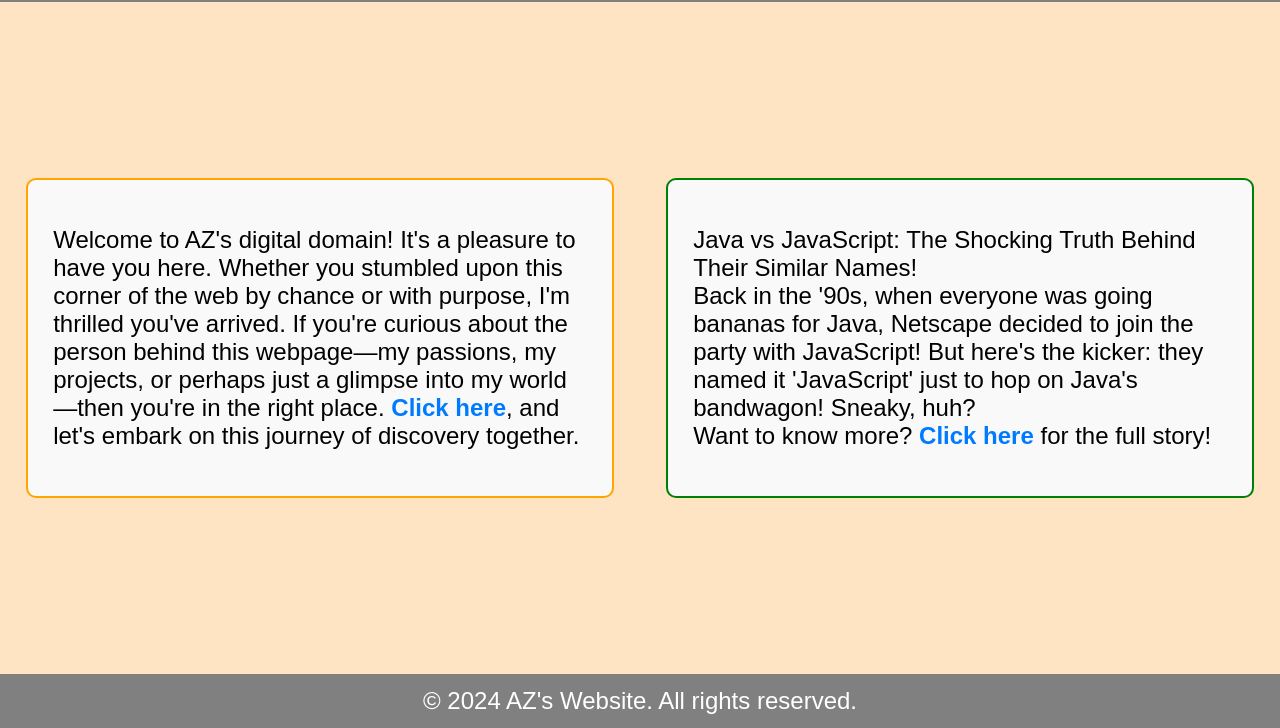
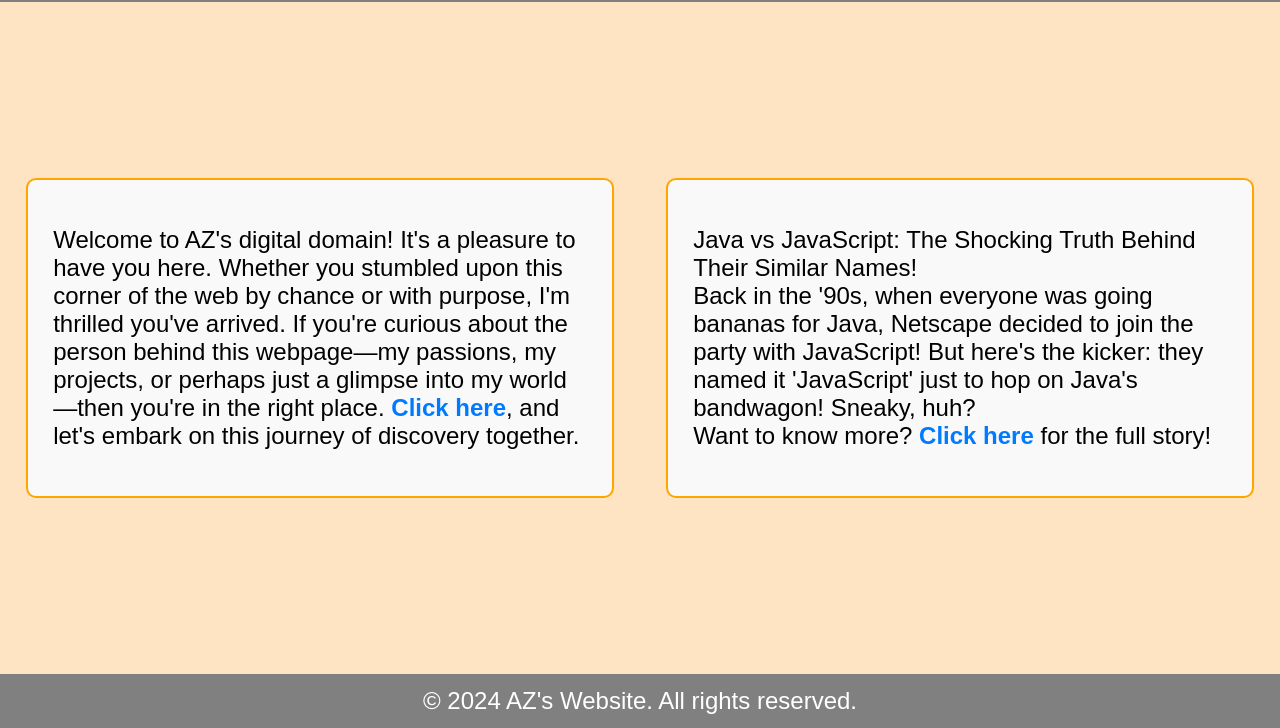
Before and after one commit to AchZak/personal-website-intro, a plain HTML site: page index.html in a window 1280 px wide. Shown: the part 72-800 px from the top of the page. Drawn offline with Linux system fonts and the light colour scheme.

Commit message:
Fixed color mistake

```diff
--- a/index.html
+++ b/index.html
@@ -22,7 +22,7 @@
             <a href="about-me.html">Click here</a>, and let's embark on this journey of discovery together.</p>
         </section>
 
-        <section class="technical-fact">
+        <section class="home-technical">
             <p>
                 Java vs JavaScript: The Shocking Truth Behind Their Similar Names! <br>
                 Back in the '90s, when everyone was going bananas for Java, Netscape decided to join the party with JavaScript! But here's the kicker:
--- a/styles.css
+++ b/styles.css
@@ -65,7 +65,7 @@ header nav a:hover {
     align-items: center;
 }
 
-.about-me{
+.about-me, .home-technical{
     flex: 1;
     border: 2px solid orange;
     padding: 2%;
```
